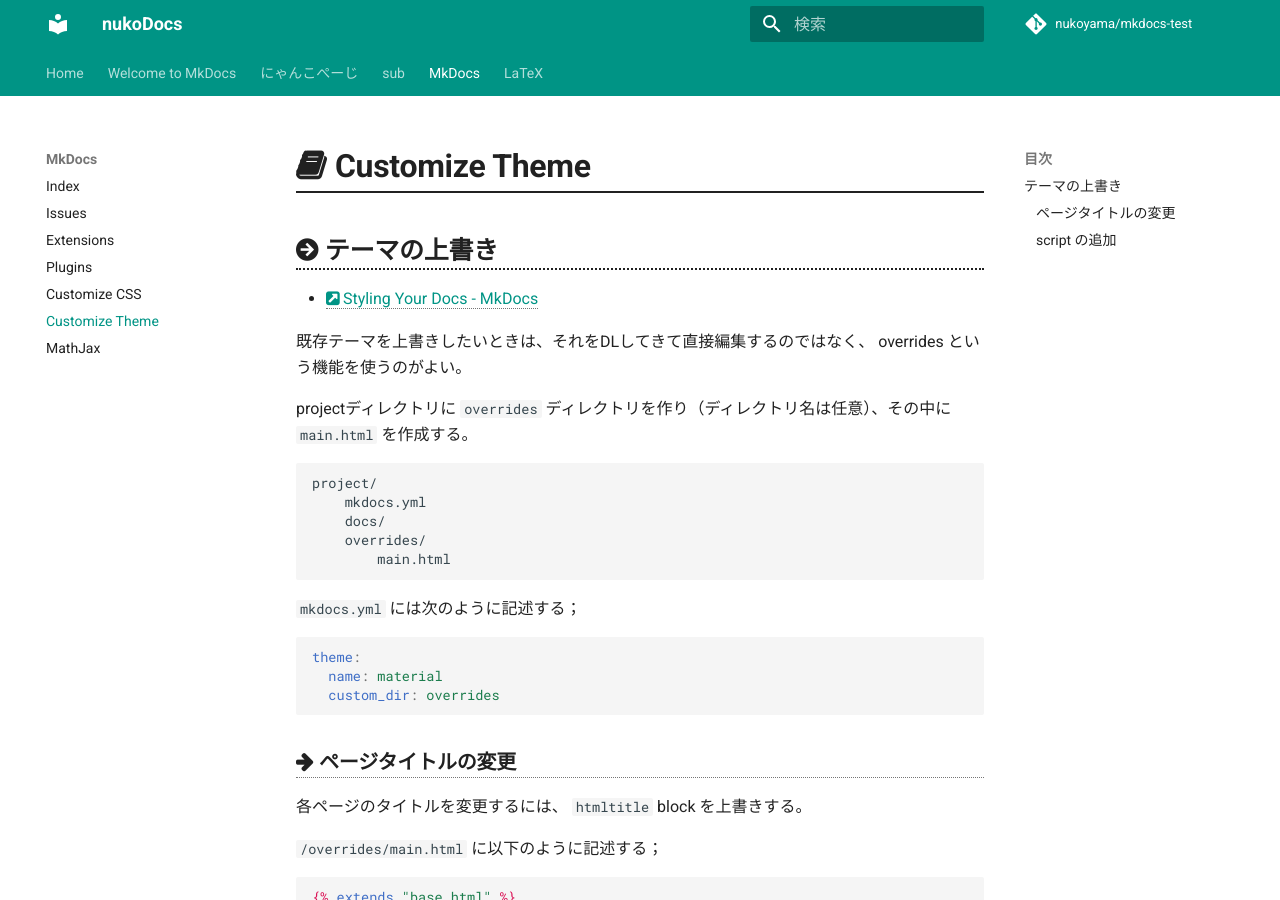
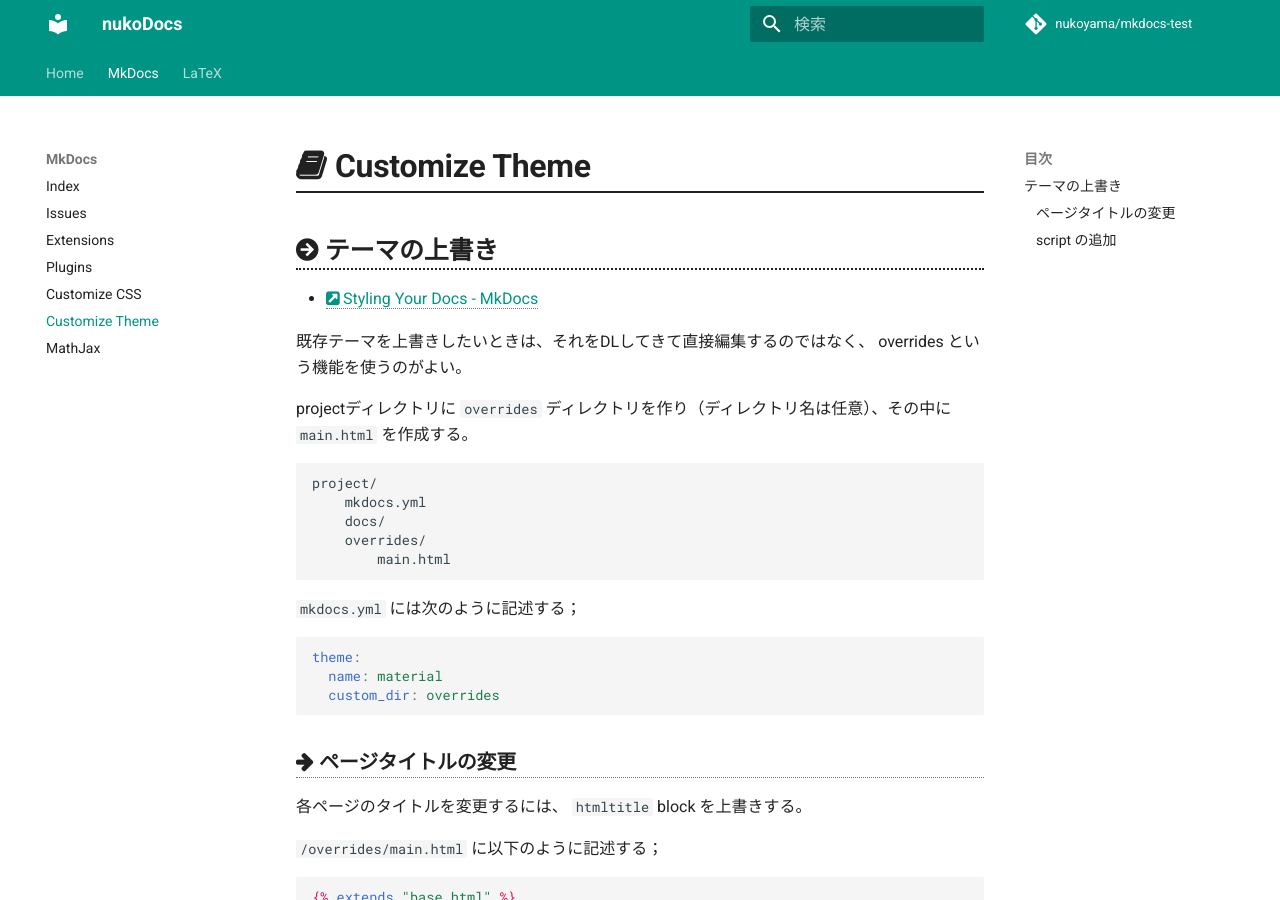
Before and after one commit to znuko/nukodocs, an MkDocs documentation site: the page built from docs/mkdocs/custom-theme.md, in a window 1280 px wide and 900 px high. Built offline with MkDocs 1.6.1 and Material for MkDocs 9.7.7, drawn with Linux system fonts in a browser that asks for light colours; comment, search, counter and statistics services are not loaded.

Commit message:
fix: nav for material-theme v6.2.2
テーマのバージョンアップで仕様が変わった

```diff
--- a/mkdocs.yml
+++ b/mkdocs.yml
@@ -49,17 +49,18 @@
 
 
 nav:
-  - Home: index.md
-  - welcome.md
-  - test.md
-  - sub:
-    - test 11: sub/1-test.md
-    - test 2: sub/2-test.md
-    - test 3: sub/3-test.md
-    - subsub:
-      - test 3: sub/subsub/3-test.md
-      - test 4: sub/subsub/4-test.md
-      - sub/subsub/5-test.md
+  - Home:
+    - index.md
+    - welcome.md
+    - test.md
+    - sub:
+      - test 11: sub/1-test.md
+      - test 2: sub/2-test.md
+      - test 3: sub/3-test.md
+      - subsub:
+        - test 3: sub/subsub/3-test.md
+        - test 4: sub/subsub/4-test.md
+        - sub/subsub/5-test.md
   - MkDocs:
     - mkdocs/index.md
     - mkdocs/issue.md
```
Also changed, not shown: docs/index.md (+2 -0 lines).
